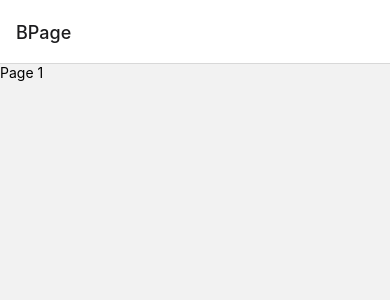
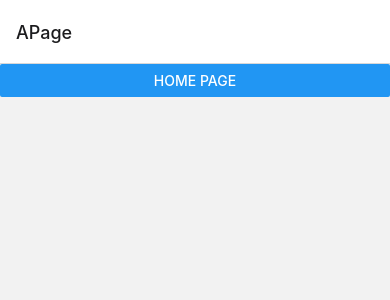
Before and after one commit to yechan6855/PET_i-App, a React Native app: screen /APage in a window 390 px wide. Before the commit this address had no page. Shown: the top 300 px of the page. Built offline with nearby package versions, Linux system fonts and the light colour scheme.

Commit message:
Navigation

```diff
--- a/App.tsx
+++ b/App.tsx
@@ -16,6 +16,7 @@ function App(){
   return (
     <NavigationContainer>
       <Stack.Navigator initialRouteName="APage">
+        <Stack.Screen name="APage" component={APage} />
         <Stack.Screen name="BPage" component={BPage} />
         <Stack.Screen name="CPage" component={CPage} />
         <Stack.Screen name="DPage" component={DPage} />
--- a/src/pages/APage.tsx
+++ b/src/pages/APage.tsx
@@ -1,10 +1,15 @@
+import { NavigationProp, ParamListBase } from '@react-navigation/native';
 import React from 'react';
 import {Button, View} from 'react-native';
 
-function APage() {
+
+function APage({navigation}: {navigation: NavigationProp<ParamListBase>}) {
     return (
         <View>
-            <Button title ="Home Page"/>
+            <Button
+            title ="Home Page"
+            onPress={()=> navigation.navigate('BPage')}
+            />
         </View>
     );
 }
```
